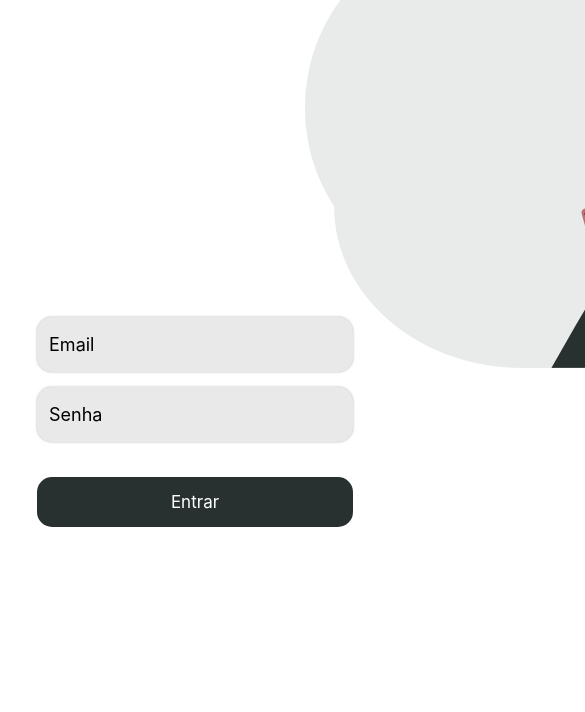
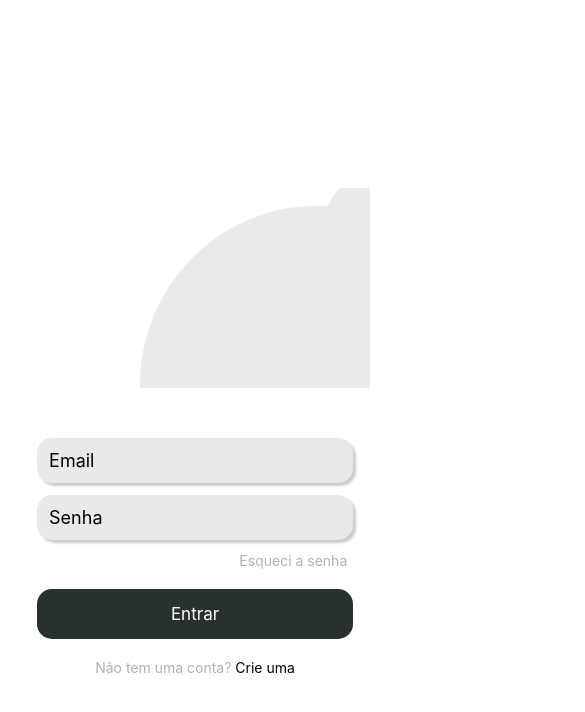
Before and after one commit to brunodeev/barber-app, a React Native app: screen /Home in a window 390 px wide. Before the commit this address had no page. Shown: the top 712 px of the page, 585 px wide, since content can reach past the window. Built offline with nearby package versions, Linux system fonts and the light colour scheme.

Commit message:
feat: upgrade login page design

```diff
--- a/src/pages/entry/LoginScreen.js
+++ b/src/pages/entry/LoginScreen.js
@@ -1,21 +1,37 @@
 import React from 'react';
-import { Image, StyleSheet, Text, SafeAreaView, TextInput, View, TouchableOpacity, ScrollView, KeyboardAvoidingView } from 'react-native';
+import { Image, StyleSheet, Text, SafeAreaView, TextInput, View, TouchableOpacity, Platform, KeyboardAvoidingView, ScrollView } from 'react-native';
 import barber from '../../assets/barber.png';
 
 const LoginScreen = () => {
     return (
-        <KeyboardAvoidingView style={styles.container}>
+        <KeyboardAvoidingView style={styles.container} behavior={Platform.OS === 'ios' ? 'padding' : 'height'}>
+            <SafeAreaView style={styles.container}>
+                <ScrollView contentContainerStyle={styles.scrollView}>
+                    <View style={styles.container}>
                         <View style={styles.imageContainer}>
                             <Image source={barber} style={styles.image}/>
                         </View>
                         <View style={styles.inputs}>
                             <TextInput placeholder='Email' onChange={() => {}} autoCorrect={false} keyboardType='email-address' style={styles.input}/>
                             <TextInput placeholder='Senha' onChange={() => {}} secureTextEntry={true} style={styles.input}/>
+                            <TouchableOpacity style={styles.forget}>
+                                <Text style={{color: '#b1b1b1', textAlign: 'right'}}>Esqueci a senha</Text>
+                            </TouchableOpacity>
                             <TouchableOpacity style={styles.button}>
                                 <Text style={{ color: '#FFF', fontSize: 17 }}>Entrar</Text>
                             </TouchableOpacity>
                         </View>
+                        <View style={styles.haveAccount}>
+                        <Text style={{color: '#b1b1b1'}}>Não tem uma conta? </Text>
+                        <TouchableOpacity>
+                            <Text>Crie uma</Text>
+                        </TouchableOpacity>
+                        </View>
+                    </View>
+                </ScrollView>
+            </SafeAreaView>
         </KeyboardAvoidingView>
+
     );
 };
 
@@ -29,37 +45,52 @@ const styles = StyleSheet.create({
         backgroundColor: '#FFF',
     },
     imageContainer: {
+        marginBottom: 50,
+        height: 200,
+        width: 350,
+    },
+    image: {
+        height: undefined,
+        width: undefined,
         flex: 1,
-        justifyContent: 'center',
     },
-    imageContainer: {
-        height: 20,
-        width: 20,
-        alignContent: 'center',
+    scrollView: {
+        flex: 1,
+        marginTop: 20,
+        width: '100%',
         justifyContent: 'center',
     },
     input: {
         backgroundColor: '#e9e9e9',
-        width: '90%',
+        width: '95%',
         fontSize: 18,
         borderRadius: 15,
-        height: 55,
+        height: 45,
         paddingHorizontal: 12,
-        marginBottom: 15,
+        marginBottom: 12,
         shadowColor: '#000',
-        shadowOffset: 0,
-        shadowOpacity: .3,
+        shadowOffset: {
+            width: 3,
+            height: 3,
+        },
+        shadowOpacity: .2,
         shadowRadius: 2.5,
     },
     inputs: {
-        flex: 1,
         alignItems: 'center',
         justifyContent: 'center',
-        marginVertical: 30,
-        width: '90%',
+        width: '95%',
+    },
+    forget: {
+        paddingRight: 14,
+        width: '100%',
+    },
+    haveAccount: {
+        flexDirection: 'row',
+        justifyContent: 'center',
     },
     button: {
-        width: '90%',
+        width: '95%',
         marginVertical: 20,
         backgroundColor: '#283130',
         height: 50,
```
Lines whose indentation alone changed are shown as unchanged.
